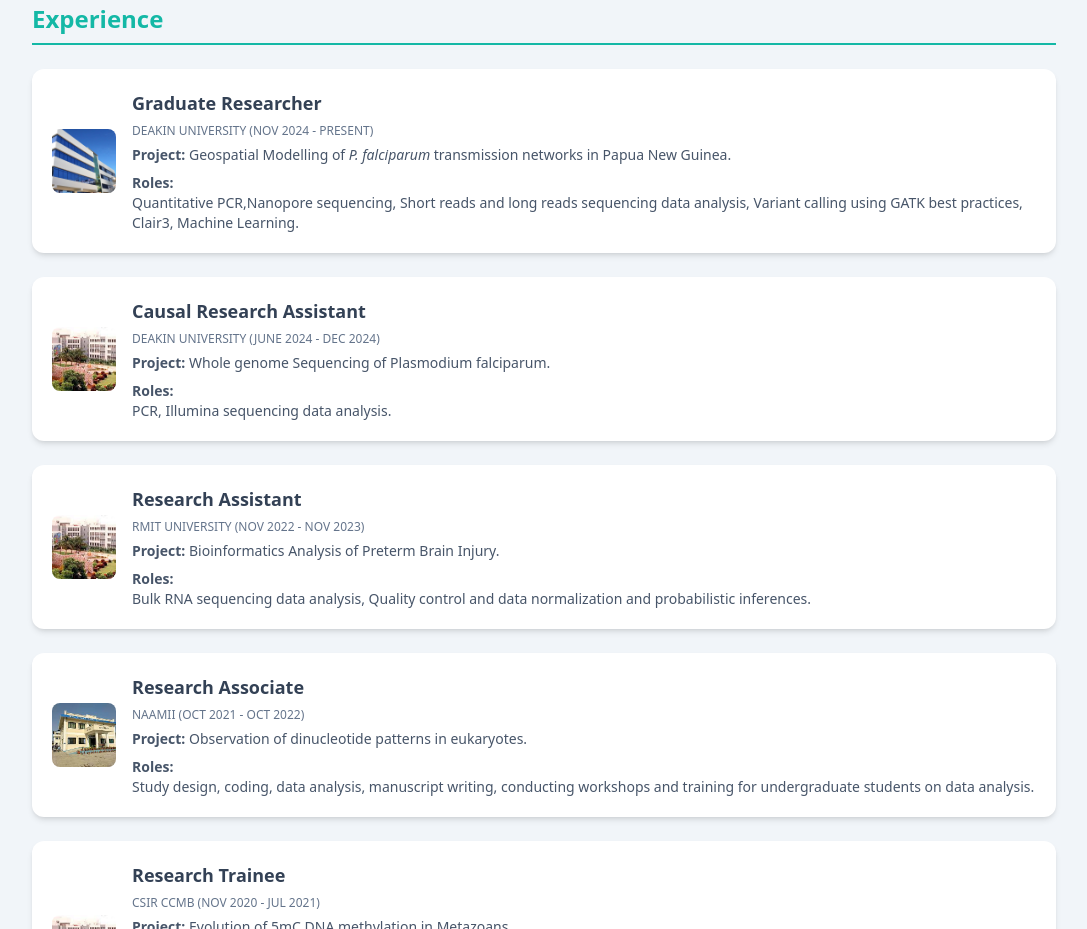
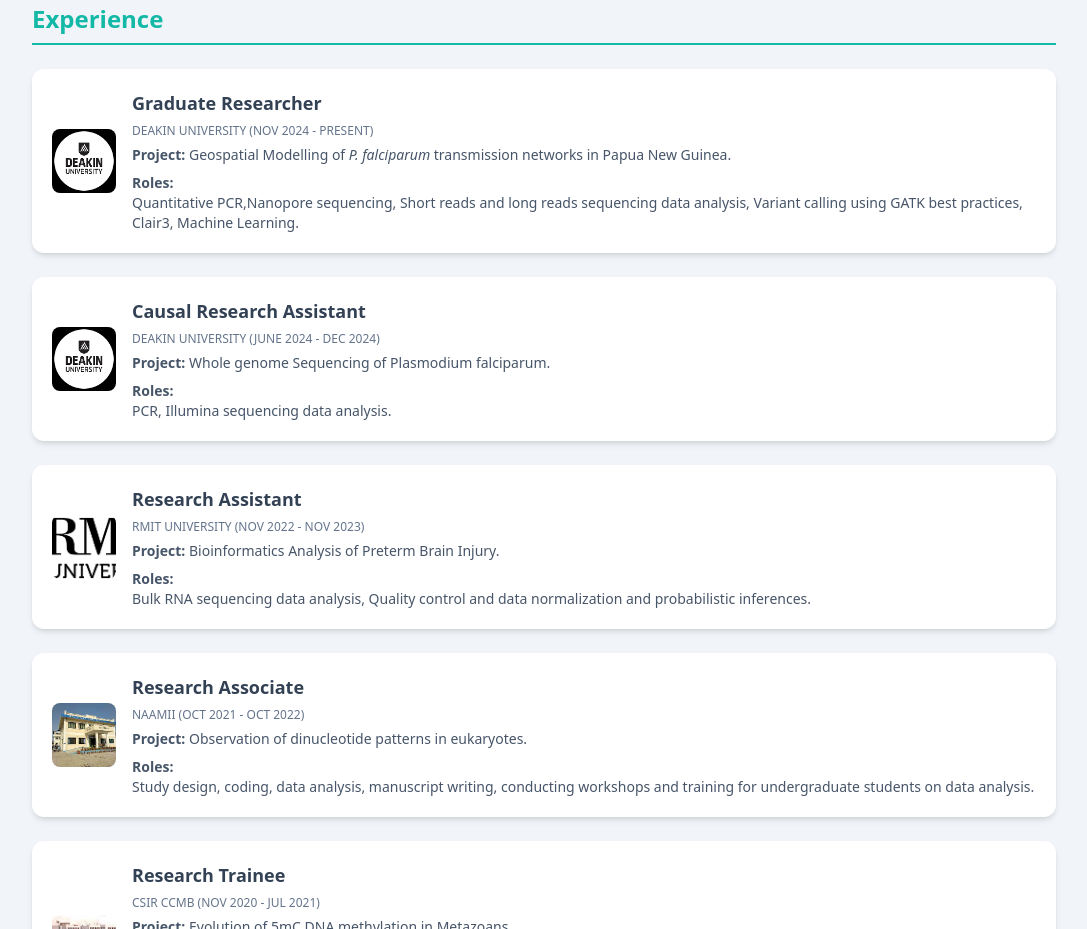
Before and after one commit to Nishapaudel/Nishapaudel.github.io, a plain HTML site: page index.html in a window 1280 px wide. Shown: the part 1639-2568 px from the top of the page, without its empty margins (96-1183 px from the left). Drawn offline with nearby package versions, Linux system fonts and the light colour scheme; a web font is replaced by a local one.

Commit message:
Update index.html

```diff
--- a/index.html
+++ b/index.html
@@ -119,7 +119,7 @@
             <!-- Graduate Researcher - Deakin University -->
             <a href="https://www.deakin.edu.au/" class="block bg-white p-5 rounded-xl shadow-md hover:shadow-xl hover:scale-105 transition duration-300 ease-in-out">
                 <li class="flex items-center">
-                    <img class="w-16 h-16 object-cover rounded-lg" src="img/970x647/jphouse.jpg" alt="Deakin University">
+                    <img class="w-16 h-16 object-cover rounded-lg" src="img/970x647/imagesDeakin.png" alt="Deakin University">
                     <div class="ml-4">
                         <h4 class="text-lg font-semibold text-slate-700"> Graduate Researcher </h4>
                         <span class="text-xs text-slate-500 uppercase">Deakin University (Nov 2024 - Present)</span>
@@ -137,7 +137,7 @@
             <!-- Causal Research Assistant - Deakin University -->
             <a href="https://www.rmit.edu.au/" class="block bg-white p-5 rounded-xl shadow-md hover:shadow-xl hover:scale-105 transition duration-300 ease-in-out">
                 <li class="flex items-center">
-                    <img class="w-16 h-16 object-cover rounded-lg" src="img/970x647/01.jpg" alt="Deakin University">
+                    <img class="w-16 h-16 object-cover rounded-lg" src="img/970x647/imagesDeakin.png" alt="Deakin University">
                     <div class="ml-4">
                         <h4 class="text-lg font-semibold text-slate-700"> Causal Research Assistant</h4>
                         <span class="text-xs text-slate-500 uppercase"> Deakin University (June 2024 - Dec 2024)</span>
@@ -155,7 +155,7 @@
             <!--  Research Assistant - RMIT University -->
             <a href="https://www.rmit.edu.au/" class="block bg-white p-5 rounded-xl shadow-md hover:shadow-xl hover:scale-105 transition duration-300 ease-in-out">
                 <li class="flex items-center">
-                    <img class="w-16 h-16 object-cover rounded-lg" src="img/970x647/01.jpg" alt="RMIT University">
+                    <img class="w-16 h-16 object-cover rounded-lg" src="img/970x647/imagesRMIT.png" alt="RMIT University">
                     <div class="ml-4">
                         <h4 class="text-lg font-semibold text-slate-700">Research Assistant</h4>
                         <span class="text-xs text-slate-500 uppercase"> RMIT University (Nov 2022 - Nov 2023)</span>
```
